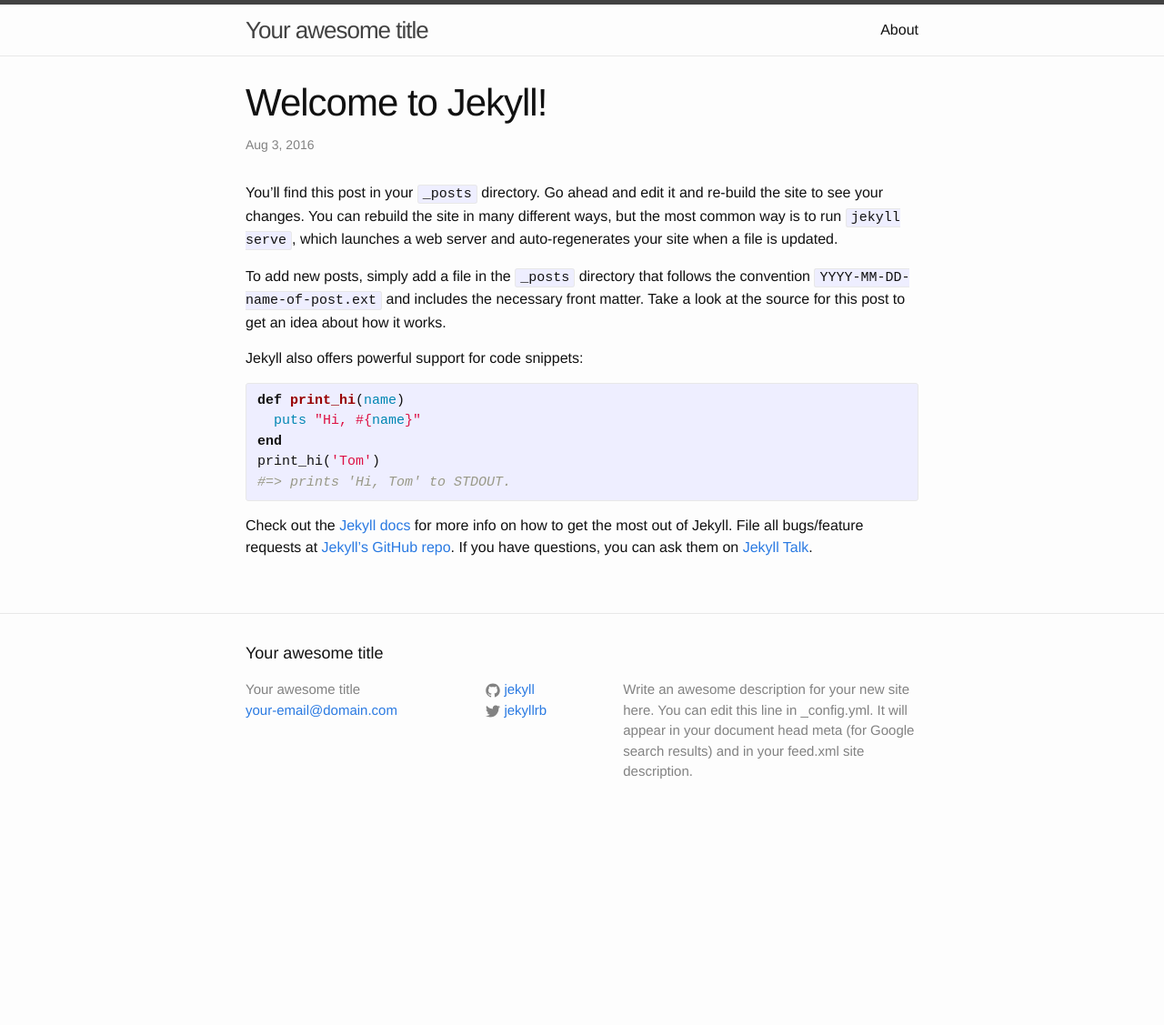
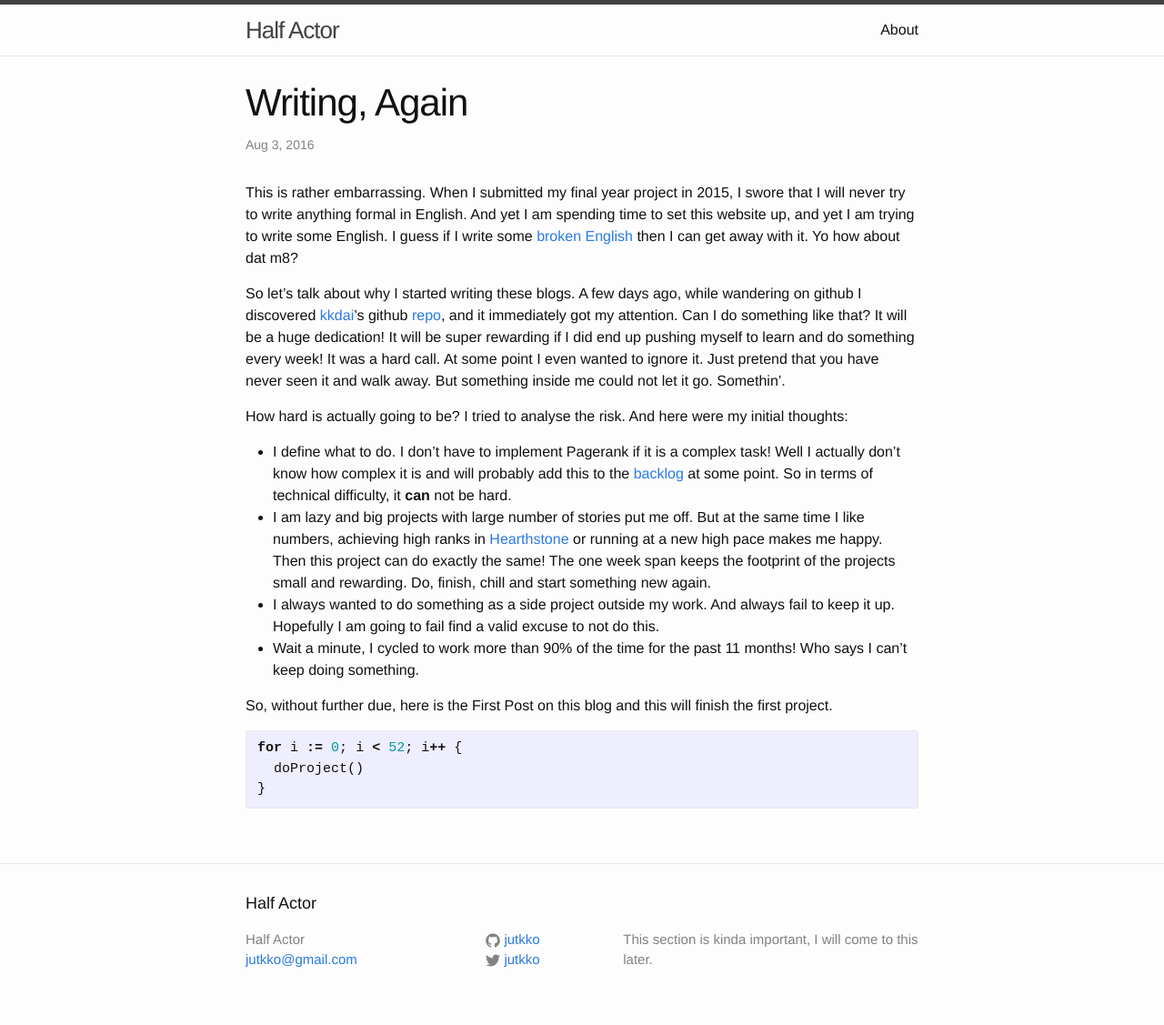
Before and after one commit to jutkko/jutkko.github.io, a Jekyll site: the page built from _posts/2016-08-03-welcome-to-jekyll.markdown, in a window 1280 px wide. Shown: the whole page at 91% size. Built offline with Jekyll 4.4.1, drawn with Linux system fonts in a browser that asks for light colours; before the commit the page ends 920 px from its top, so only the background shows below that.

Commit message:
First post

```diff
--- a/_config.yml
+++ b/_config.yml
@@ -6,16 +6,14 @@
 # 'jekyll serve'. If you change this file, please restart the server process.
 
 # Site settings
-title: Your awesome title
-email: your-email@domain.com
+title: Half Actor
+email: jutkko@gmail.com
 description: > # this means to ignore newlines until "baseurl:"
-  Write an awesome description for your new site here. You can edit this
-  line in _config.yml. It will appear in your document head meta (for
-  Google search results) and in your feed.xml site description.
+  This section is kinda important, I will come to this later.
 baseurl: "" # the subpath of your site, e.g. /blog
 url: "http://yourdomain.com" # the base hostname & protocol for your site
-twitter_username: jekyllrb
-github_username:  jekyll
+twitter_username: jutkko
+github_username:  jutkko
 
 # Build settings
 markdown: kramdown
--- a/_posts/2016-08-03-welcome-to-jekyll.markdown
+++ b/_posts/2016-08-03-welcome-to-jekyll.markdown
@@ -1,25 +1,52 @@
 ---
 layout: post
-title:  "Welcome to Jekyll!"
+title:  "Writing, Again"
 date:   2016-08-03 23:23:34 +0100
-categories: jekyll update
 ---
-You’ll find this post in your `_posts` directory. Go ahead and edit it and re-build the site to see your changes. You can rebuild the site in many different ways, but the most common way is to run `jekyll serve`, which launches a web server and auto-regenerates your site when a file is updated.
+This is rather embarrassing. When I submitted my final year project in 2015, I
+swore that I will never try to write anything formal in English. And yet I am
+spending time to set this website up, and yet I am trying to write some English.
+I guess if I write some [broken English][broken English] then I can get away
+with it. Yo how about dat m8?
 
-To add new posts, simply add a file in the `_posts` directory that follows the convention `YYYY-MM-DD-name-of-post.ext` and includes the necessary front matter. Take a look at the source for this post to get an idea about how it works.
+So let's talk about why I started writing these blogs. A few days ago, while
+wandering on github I discovered [kkdai][kkdai]'s github
+[repo][kkdaiProject52Repo], and it immediately got my attention. Can I do
+something like that? It will be a huge dedication! It will be super rewarding
+if I did end up pushing myself to learn and do something every week! It was
+a hard call. At some point I even wanted to ignore it. Just pretend that you
+have never seen it and walk away. But something inside me could not let it go.
+Somethin'.
 
-Jekyll also offers powerful support for code snippets:
+How hard is actually going to be? I tried to analyse the risk. And here were
+my initial thoughts:
 
-{% highlight ruby %}
-def print_hi(name)
-  puts "Hi, #{name}"
-end
-print_hi('Tom')
-#=> prints 'Hi, Tom' to STDOUT.
+- I define what to do. I don't have to implement Pagerank if it is a complex
+task! Well I actually don't know how complex it is and will probably add this
+to the [backlog][trelloBacklog] at some point. So in terms of technical
+difficulty, it **can** not be hard.
+- I am lazy and big projects with large number of stories put me off. But at
+the same time I like numbers, achieving high ranks in [Hearthstone][hearthstone]
+or running at a new high pace makes me happy. Then this project can do exactly
+the same! The one week span keeps the footprint of the projects small and
+rewarding. Do, finish, chill and start something new again.
+- I always wanted to do something as a side project outside my work. And always
+fail to keep it up. Hopefully I am going to fail find a valid excuse to not do
+this.
+- Wait a minute, I cycled to work more than 90% of the time for the past 11
+months! Who says I can't keep doing something.
+
+So, without further due, here is the First Post on this blog and this will
+finish the first project.
+
+{% highlight go %}
+for i := 0; i < 52; i++ {
+  doProject()
+}
 {% endhighlight %}
 
-Check out the [Jekyll docs][jekyll-docs] for more info on how to get the most out of Jekyll. File all bugs/feature requests at [Jekyll’s GitHub repo][jekyll-gh]. If you have questions, you can ask them on [Jekyll Talk][jekyll-talk].
-
-[jekyll-docs]: http://jekyllrb.com/docs/home
-[jekyll-gh]:   https://github.com/jekyll/jekyll
-[jekyll-talk]: https://talk.jekyllrb.com/
+[broken English]: http://www.urbandictionary.com/define.php?term=broken%20english&utm_source=search-action
+[kkdai]: https://github.com/kkdai
+[kkdaiProject52Repo]: https://github.com/kkdai/project52
+[trelloBacklog]: https://trello.com/b/Owq9UD6f/project-52
+[hearthstone]: http://eu.battle.net/hearthstone/en/
```
